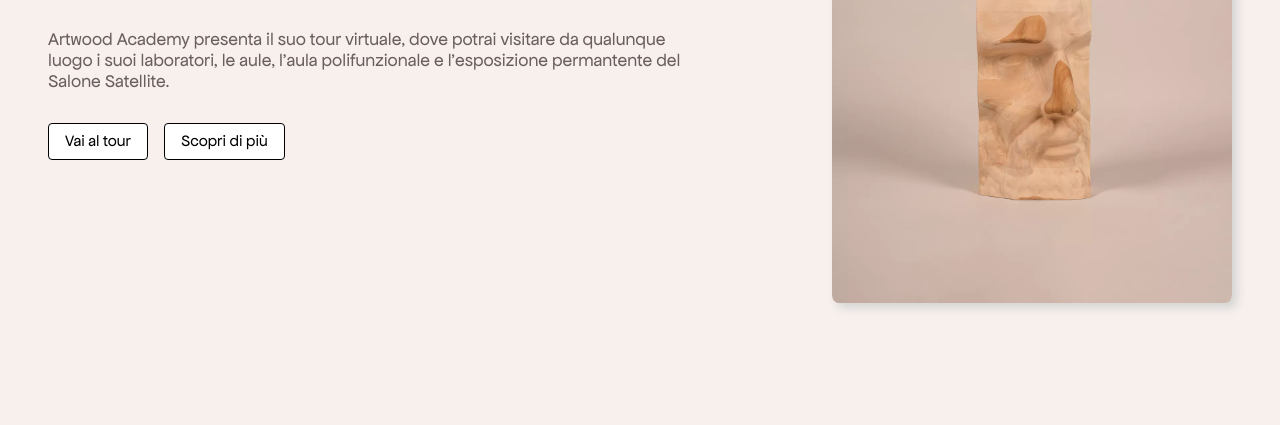
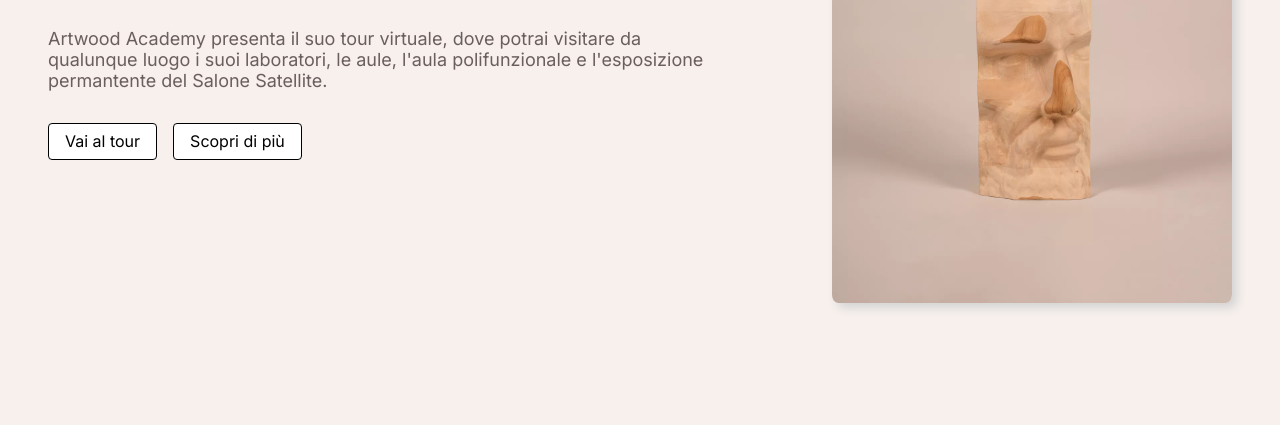
Before and after one commit to artwoodtour/Artwood-Virtual-Tour-HTML, a website built with Parcel: page index.html in a window 1280 px wide. Shown: the part 375-800 px from the top of the page. Built offline with nearby package versions, Linux system fonts and the light colour scheme.

Commit message:
Update index.html

```diff
--- a/index.html
+++ b/index.html
@@ -12,7 +12,7 @@
     </style>
     <style data-tag="default-style-sheet">
       html {
-        font-family: apfel;
+        font-family: Inter;
         font-size: 16px;
       }
 
```
